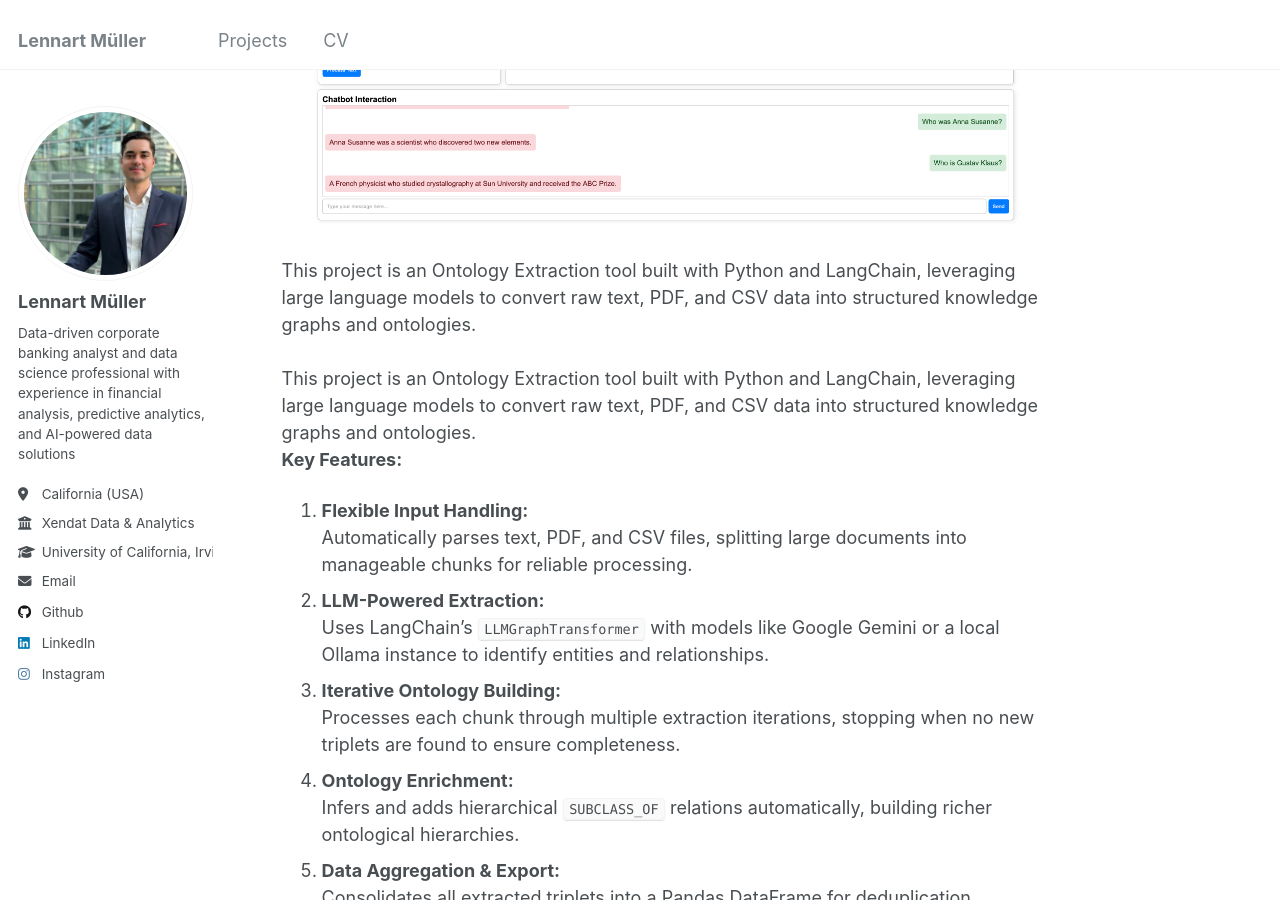
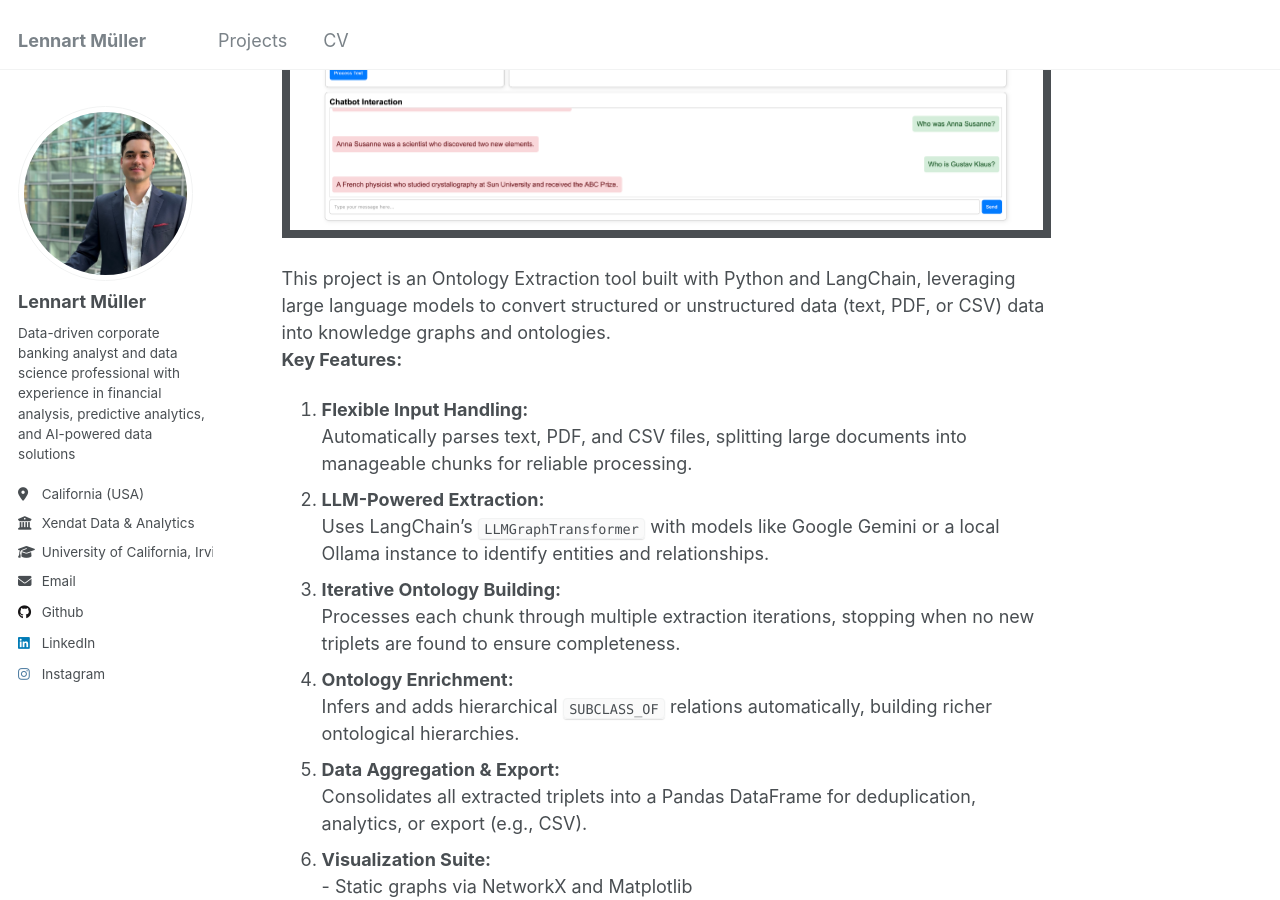
Before and after one commit to lennartmueller123/lennartmueller123.github.io, a Jekyll site: the page built from _projects/project-1.html, in a window 1280 px wide and 900 px high, scrolled down 377 px. Built offline with Jekyll 4.4.1, drawn with Linux system fonts in a browser that asks for light colours.

Commit message:
Update project-1.html

```diff
--- a/_projects/project-1.html
+++ b/_projects/project-1.html
@@ -9,15 +9,13 @@ collection: projects
 ---
 
 <a href="/images/Ontology Extraction UI.png">
-  <img src="/images/Ontology Extraction UI.png" alt="Ontology Extraction UI" class="hover-effect" style="width:800px">
+  <img src="/images/Ontology Extraction UI.png" alt="Ontology Extraction UI" class="hover-effect" style="width:800px; border:8px solid #4A4E52;">
 </a>
 
 <div>
 </div>
 <br/>
-This project is an Ontology Extraction tool built with Python and LangChain, leveraging large language models to convert raw text, PDF, and CSV data into structured knowledge graphs and ontologies.<br/>
-<br/>
-This project is an Ontology Extraction tool built with Python and LangChain, leveraging large language models to convert raw text, PDF, and CSV data into structured knowledge graphs and ontologies.<br/>
+This project is an Ontology Extraction tool built with Python and LangChain, leveraging large language models to convert structured or unstructured data (text, PDF, or CSV) data into knowledge graphs and ontologies.<br/>
 
 <p style="font-weight: bold;">Key Features:</p>
 <ol>
```
